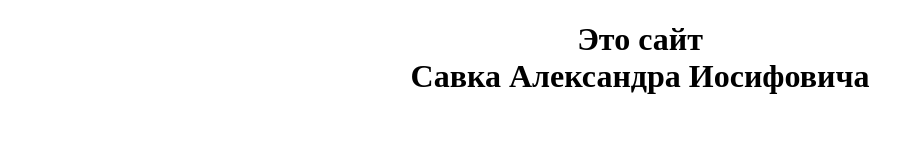
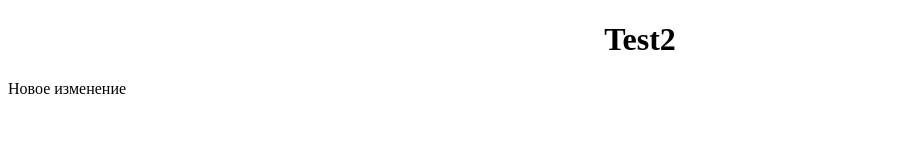
Before and after one commit to AlexandrTheGreat/my-syte, a plain HTML site: page index.html in a window 1280 px wide. Shown: the whole page, without its empty margins (0-923 px from the left). Drawn offline with Linux system fonts and the light colour scheme.

Commit message:
second commit

```diff
--- a/index.html
+++ b/index.html
@@ -6,6 +6,7 @@
 	<link rel="stylesheet" href="/css/main.css">
 </head>
 <body>
-	<h1>Это сайт<br/>Савка Александра Иосифовича</h1>
+	<h1>Test2</h1>
+	<p>Новое изменение</p>
 </body>
 </html>
```
